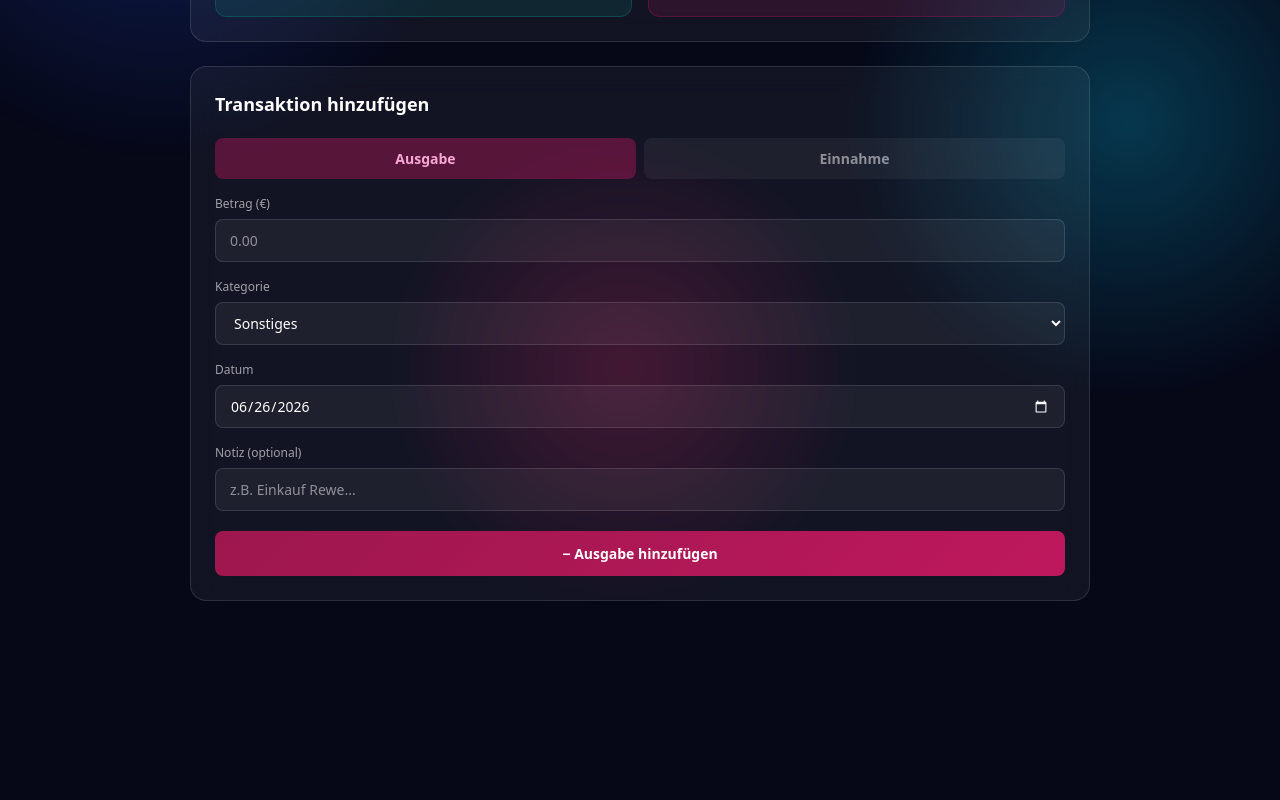
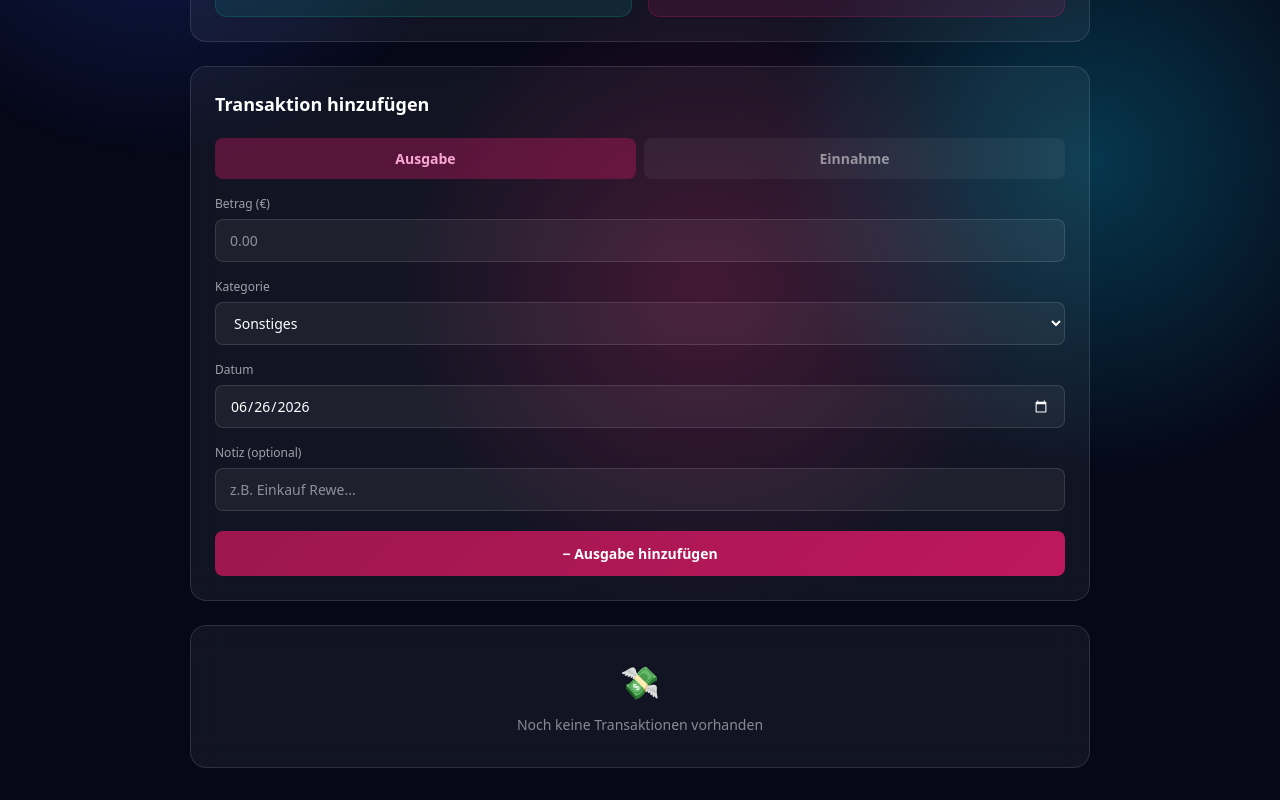
Before and after one commit to aaloui9603/finance-tracker-react, a React (Vite) app: page / in a window 1280 px wide. Shown: the part 319-1119 px from the top of the page. Before the commit the page ends 976 px from the top, so only its background shows below. Built offline with nearby package versions, Linux system fonts and the light colour scheme.

Commit message:
M6: TransactionList & TransactionItem Komponenten

```diff
--- a/src/App.jsx
+++ b/src/App.jsx
@@ -1,48 +1,35 @@
-import { useState } from 'react'
 import BalanceCard from './components/BalanceCard'
 import TransactionForm from './components/TransactionForm'
+import TransactionList from './components/TransactionList'
+import useTransactions from './hooks/useTransactions'
+
+const orb = (top, left, right, bottom, color) => ({
+  position: 'fixed',
+  top, left, right, bottom,
+  width: '40rem', height: '40rem',
+  borderRadius: '50%',
+  background: `radial-gradient(circle, ${color} 0%, transparent 70%)`,
+  pointerEvents: 'none',
+  zIndex: 0
+})
 
 function App() {
-  const [transactions, setTransactions] = useState([])
-
-  const totalIncome = transactions
-    .filter(t => t.type === 'income')
-    .reduce((sum, t) => sum + t.amount, 0)
-
-  const totalExpense = transactions
-    .filter(t => t.type === 'expense')
-    .reduce((sum, t) => sum + t.amount, 0)
-
-  const balance = totalIncome - totalExpense
-
-  function handleAdd(transaction) {
-    setTransactions(prev => [transaction, ...prev])
-  }
+  const {
+    transactions,
+    addTransaction,
+    deleteTransaction,
+    totalIncome,
+    totalExpense,
+    balance
+  } = useTransactions()
 
   return (
     <div style={{ position: 'relative', minHeight: '100vh', padding: '2rem' }}>
 
-      {/* Farbkugeln */}
-      <div style={{
-        position: 'fixed', top: '-10rem', left: '-10rem',
-        width: '40rem', height: '40rem', borderRadius: '50%',
-        background: 'radial-gradient(circle, rgba(30,64,175,0.4) 0%, transparent 70%)',
-        pointerEvents: 'none', zIndex: 0
-      }} />
-      <div style={{
-        position: 'fixed', top: '10rem', right: '-8rem',
-        width: '35rem', height: '35rem', borderRadius: '50%',
-        background: 'radial-gradient(circle, rgba(8,145,178,0.35) 0%, transparent 70%)',
-        pointerEvents: 'none', zIndex: 0
-      }} />
-      <div style={{
-        position: 'fixed', bottom: '-8rem', left: '30%',
-        width: '30rem', height: '30rem', borderRadius: '50%',
-        background: 'radial-gradient(circle, rgba(157,23,77,0.35) 0%, transparent 70%)',
-        pointerEvents: 'none', zIndex: 0
-      }} />
+      <div style={orb('-10rem', '-10rem', 'auto', 'auto', 'rgba(30,64,175,0.4)')} />
+      <div style={orb('10rem', 'auto', '-8rem', 'auto', 'rgba(8,145,178,0.35)')} />
+      <div style={orb('auto', '30%', 'auto', '-8rem', 'rgba(157,23,77,0.35)')} />
 
-      {/* Inhalt */}
       <div style={{ position: 'relative', zIndex: 1, maxWidth: '900px', margin: '0 auto' }}>
         <h1 style={{ fontSize: '2rem', fontWeight: '700', marginBottom: '2rem' }}>
           💰 Finance Tracker
@@ -54,9 +41,14 @@ function App() {
           totalExpense={totalExpense}
         />
 
-        <TransactionForm onAdd={handleAdd} />
+        <TransactionForm onAdd={addTransaction} />
 
+        <TransactionList
+          transactions={transactions}
+          onDelete={deleteTransaction}
+        />
       </div>
+
     </div>
   )
 }
--- a/src/components/BalanceCard.jsx
+++ b/src/components/BalanceCard.jsx
@@ -11,7 +11,6 @@ function BalanceCard({ balance, totalIncome, totalExpense }) {
 
       <div style={{ display: 'grid', gridTemplateColumns: '1fr 1fr', gap: '1rem' }}>
 
-        {/* Einnahmen */}
         <div style={{
           background: 'rgba(13, 148, 136, 0.15)',
           border: '1px solid rgba(13, 148, 136, 0.3)',
@@ -26,7 +25,6 @@ function BalanceCard({ balance, totalIncome, totalExpense }) {
           </p>
         </div>
 
-        {/* Ausgaben */}
         <div style={{
           background: 'rgba(190, 24, 93, 0.15)',
           border: '1px solid rgba(190, 24, 93, 0.3)',
--- /dev/null
+++ b/src/components/TransactionItem.jsx
@@ -0,0 +1,74 @@
+import { format } from 'date-fns'
+import { de } from 'date-fns/locale'
+
+function TransactionItem({ transaction, onDelete }) {
+  const { id, type, amount, category, date, note } = transaction
+  const isIncome = type === 'income'
+
+  return (
+    <div style={{
+      display: 'flex',
+      alignItems: 'center',
+      justifyContent: 'space-between',
+      padding: '1rem',
+      background: 'rgba(255,255,255,0.03)',
+      border: '1px solid rgba(255,255,255,0.08)',
+      borderLeft: `3px solid ${isIncome ? '#0d9488' : '#be185d'}`,
+      borderRadius: '10px',
+      marginBottom: '0.625rem',
+      gap: '1rem',
+    }}>
+
+      {/* Links: Kategorie & Datum */}
+      <div style={{ flex: 1 }}>
+        <p style={{ fontSize: '0.875rem', fontWeight: '600', marginBottom: '0.2rem' }}>
+          {category}
+        </p>
+        <p style={{ fontSize: '0.75rem', color: 'rgba(255,255,255,0.5)' }}>
+          {format(new Date(date), 'dd. MMM yyyy', { locale: de })}
+          {note && ` · ${note}`}
+        </p>
+      </div>
+
+      {/* Mitte: Betrag */}
+      <p style={{
+        fontSize: '1rem',
+        fontWeight: '700',
+        color: isIncome ? '#0d9488' : '#be185d',
+        whiteSpace: 'nowrap'
+      }}>
+        {isIncome ? '+' : '-'}
+        {amount.toLocaleString('de-DE', { style: 'currency', currency: 'EUR' })}
+      </p>
+
+      {/* Rechts: Löschen */}
+      <button
+        onClick={() => onDelete(id)}
+        style={{
+          background: 'rgba(255,255,255,0.05)',
+          border: '1px solid rgba(255,255,255,0.1)',
+          borderRadius: '6px',
+          color: 'rgba(255,255,255,0.4)',
+          cursor: 'pointer',
+          fontSize: '1rem',
+          padding: '0.25rem 0.5rem',
+          transition: 'all 0.2s',
+          flexShrink: 0
+        }}
+        onMouseEnter={e => {
+          e.target.style.background = 'rgba(190,24,93,0.3)'
+          e.target.style.color = '#f9a8d4'
+        }}
+        onMouseLeave={e => {
+          e.target.style.background = 'rgba(255,255,255,0.05)'
+          e.target.style.color = 'rgba(255,255,255,0.4)'
+        }}
+      >
+        ✕
+      </button>
+
+    </div>
+  )
+}
+
+export default TransactionItem
--- /dev/null
+++ b/src/components/TransactionList.jsx
@@ -0,0 +1,34 @@
+import TransactionItem from './TransactionItem'
+
+function TransactionList({ transactions, onDelete }) {
+  if (transactions.length === 0) {
+    return (
+      <div className="glass-card" style={{ padding: '2rem', textAlign: 'center' }}>
+        <p style={{ fontSize: '2rem', marginBottom: '0.5rem' }}>💸</p>
+        <p style={{ color: 'rgba(255,255,255,0.5)', fontSize: '0.875rem' }}>
+          Noch keine Transaktionen vorhanden
+        </p>
+      </div>
+    )
+  }
+
+  return (
+    <div className="glass-card" style={{ padding: '1.5rem', marginBottom: '1.5rem' }}>
+      <h2 style={{ fontSize: '1.125rem', fontWeight: '600', marginBottom: '1rem' }}>
+        Transaktionen ({transactions.length})
+      </h2>
+
+      <div>
+        {transactions.map(t => (
+          <TransactionItem
+            key={t.id}
+            transaction={t}
+            onDelete={onDelete}
+          />
+        ))}
+      </div>
+    </div>
+  )
+}
+
+export default TransactionList
--- /dev/null
+++ b/src/hooks/useTransactions.js
@@ -0,0 +1,47 @@
+import { useState, useEffect } from 'react'
+
+const STORAGE_KEY = 'finance_tracker_transactions'
+
+function useTransactions() {
+  const [transactions, setTransactions] = useState(() => {
+    try {
+      const saved = localStorage.getItem(STORAGE_KEY)
+      return saved ? JSON.parse(saved) : []
+    } catch {
+      return []
+    }
+  })
+
+  useEffect(() => {
+    localStorage.setItem(STORAGE_KEY, JSON.stringify(transactions))
+  }, [transactions])
+
+  function addTransaction(transaction) {
+    setTransactions(prev => [transaction, ...prev])
+  }
+
+  function deleteTransaction(id) {
+    setTransactions(prev => prev.filter(t => t.id !== id))
+  }
+
+  const totalIncome = transactions
+    .filter(t => t.type === 'income')
+    .reduce((sum, t) => sum + t.amount, 0)
+
+  const totalExpense = transactions
+    .filter(t => t.type === 'expense')
+    .reduce((sum, t) => sum + t.amount, 0)
+
+  const balance = totalIncome - totalExpense
+
+  return {
+    transactions,
+    addTransaction,
+    deleteTransaction,
+    totalIncome,
+    totalExpense,
+    balance
+  }
+}
+
+export default useTransactions
--- a/src/index.css
+++ b/src/index.css
@@ -7,7 +7,6 @@
     --color-pink: #9d174d;
     --color-income: #0d9488;
     --color-expense: #be185d;
-
     --glass-bg: rgba(255, 255, 255, 0.05);
     --glass-border: rgba(255, 255, 255, 0.12);
     --glass-blur: blur(16px);
```
Also changed, not shown: src/components/TransactionForm.jsx (+4 -9 lines).
